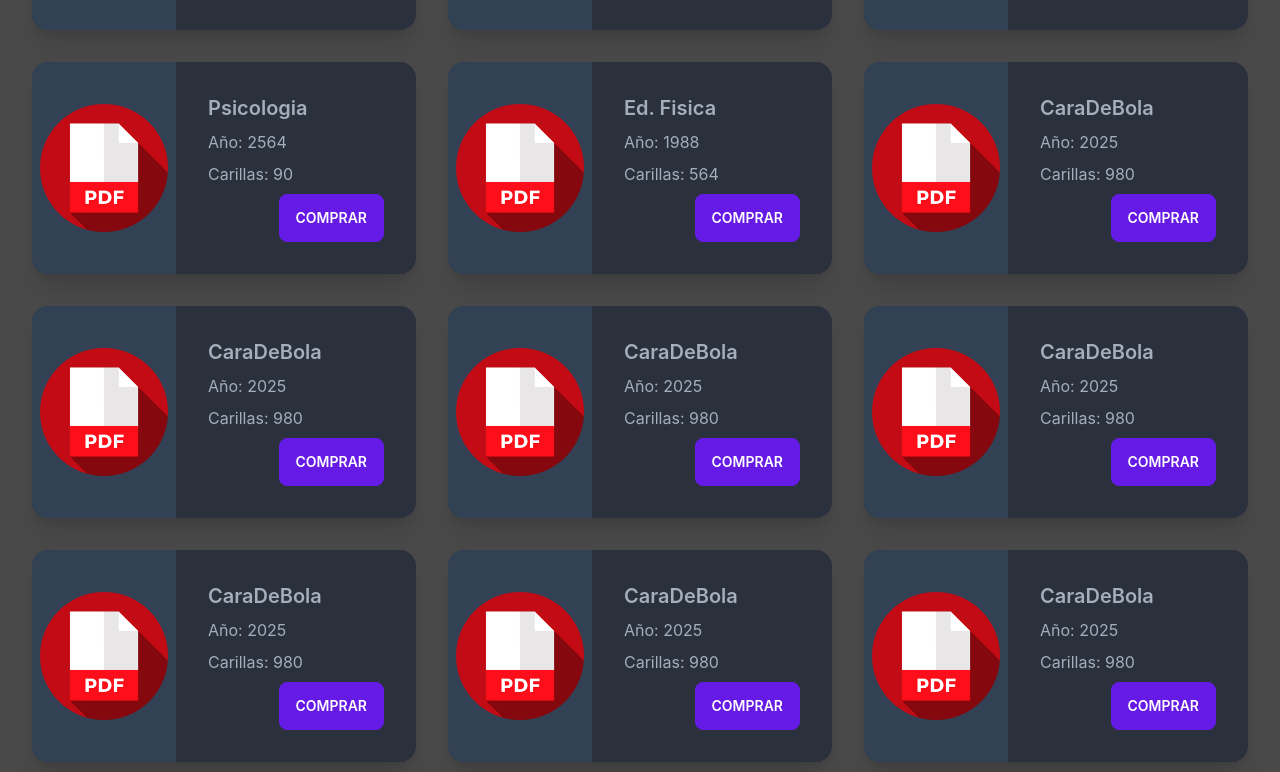
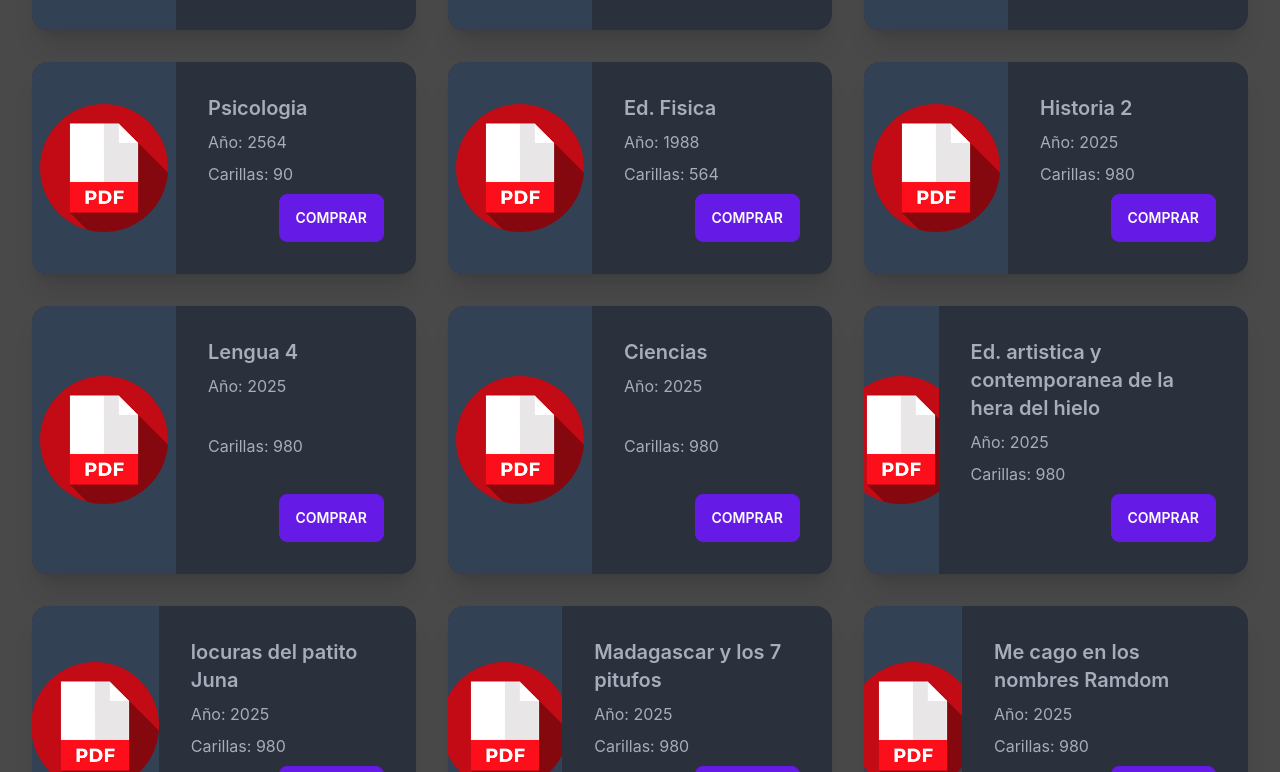
Before and after one commit to Delegado007/web_ruadis, a React (Create React App) app: page / in a window 1280 px wide. Shown: the part 548-1320 px from the top of the page. Built offline with nearby package versions, Linux system fonts and the light colour scheme.

Commit message:
modificado index html

```diff
--- a/public/index.html
+++ b/public/index.html
@@ -2,42 +2,22 @@
 <html lang="en">
   <head>
     <meta charset="utf-8" />
-    <link rel="icon" href="%PUBLIC_URL%/favicon.ico" />
     <meta name="viewport" content="width=device-width, initial-scale=1" />
     <meta name="theme-color" content="#000000" />
     <meta
       name="description"
       content="Web site created using create-react-app"
     />
-    <link rel="apple-touch-icon" href="%PUBLIC_URL%/logo192.png" />
     <!--
       manifest.json provides metadata used when your web app is installed on a
       user's mobile device or desktop. See https://developers.google.com/web/fundamentals/web-app-manifest/
     -->
     <link rel="manifest" href="%PUBLIC_URL%/manifest.json" />
-    <!--
-      Notice the use of %PUBLIC_URL% in the tags above.
-      It will be replaced with the URL of the `public` folder during the build.
-      Only files inside the `public` folder can be referenced from the HTML.
 
-      Unlike "/favicon.ico" or "favicon.ico", "%PUBLIC_URL%/favicon.ico" will
-      work correctly both with client-side routing and a non-root public URL.
-      Learn how to configure a non-root public URL by running `npm run build`.
-    -->
     <title>React App</title>
   </head>
   <body>
     <noscript>You need to enable JavaScript to run this app.</noscript>
     <div id="root"></div>
-    <!--
-      This HTML file is a template.
-      If you open it directly in the browser, you will see an empty page.
-
-      You can add webfonts, meta tags, or analytics to this file.
-      The build step will place the bundled scripts into the <body> tag.
-
-      To begin the development, run `npm start` or `yarn start`.
-      To create a production bundle, use `npm run build` or `yarn build`.
-    -->
   </body>
 </html>
--- a/src/App.js
+++ b/src/App.js
@@ -2,6 +2,8 @@ import React from "react";
 import { ItemMain } from "./ItemMain";
 import "./App.css";
 import { HeaderRuadis } from "./HeaderRuadis.jsx";
+import iconWhatsapp from "./image/whatsapp.svg";
+
 const datosLibros = {
   libros: [
     {
@@ -45,48 +47,48 @@ const datosLibros = {
       carillas: 564,
     },
     {
-      titulo: "CaraDeBola",
+      titulo: "Historia 2",
       ano: 2025,
       carillas: 980,
     },
     {
-      titulo: "CaraDeBola",
+      titulo: "Lengua 4",
       ano: 2025,
       carillas: 980,
     },
     {
-      titulo: "CaraDeBola",
+      titulo: "Ciencias",
       ano: 2025,
       carillas: 980,
     },
     {
-      titulo: "CaraDeBola",
+      titulo: "Ed. artistica y contemporanea de la hera del hielo",
       ano: 2025,
       carillas: 980,
     },
     {
-      titulo: "CaraDeBola",
+      titulo: "locuras del patito Juna",
       ano: 2025,
       carillas: 980,
     },
     {
-      titulo: "CaraDeBola",
+      titulo: "Madagascar y los 7 pitufos",
       ano: 2025,
       carillas: 980,
     },
     {
-      titulo: "CaraDeBola",
+      titulo: "Me cago en los nombres Ramdom",
       ano: 2025,
       carillas: 980,
     },
     {
-      titulo: "CaraDeBola",
+      titulo: "Prueba de imagiancion escrita",
       ano: 2025,
       carillas: 980,
     },
   ],
 };
-console.log(datosLibros.libros[1].carillas);
+
 function App() {
   return (
     <React.Fragment>
--- a/src/HeaderRuadis.jsx
+++ b/src/HeaderRuadis.jsx
@@ -1,7 +1,6 @@
 import React from "react";
 import "./HeaderRuadis.css";
 // import { Menu } from "@headlessui/react";
-import iconWhatsapp from "./image/whatsapp.svg";
 
 function HeaderRuadis() {
   return (
@@ -50,20 +49,20 @@ function HeaderRuadis() {
         <a className="btn btn-ghost normal-case text-xl">Ruadis</a>
       </div>
       <div className="navbar-end">
-        <div class="dropdown dropdown-end">
-          <label tabindex="0" class="btn btn-ghost btn-circle avatar">
-            <div class="w-10 rounded-full">
+        <div className="dropdown dropdown-end">
+          <label tabIndex="0" className="btn btn-ghost btn-circle avatar">
+            <div className="w-10 rounded-full">
               <img src="https://api.lorem.space/image/face?hash=33791" />
             </div>
           </label>
           <ul
-            tabindex="0"
-            class="mt-3 p-2 shadow menu menu-compact dropdown-content bg-base-100 rounded-box w-52"
+            tabIndex="0"
+            className="mt-3 p-2 shadow menu menu-compact dropdown-content bg-base-100 rounded-box w-52"
           >
             <li>
-              <a class="justify-between">
+              <a className="justify-between">
                 Profile
-                <span class="badge">New</span>
+                <span className="badge">New</span>
               </a>
             </li>
             <li>
```
Also changed, not shown: public/manifest.json.
